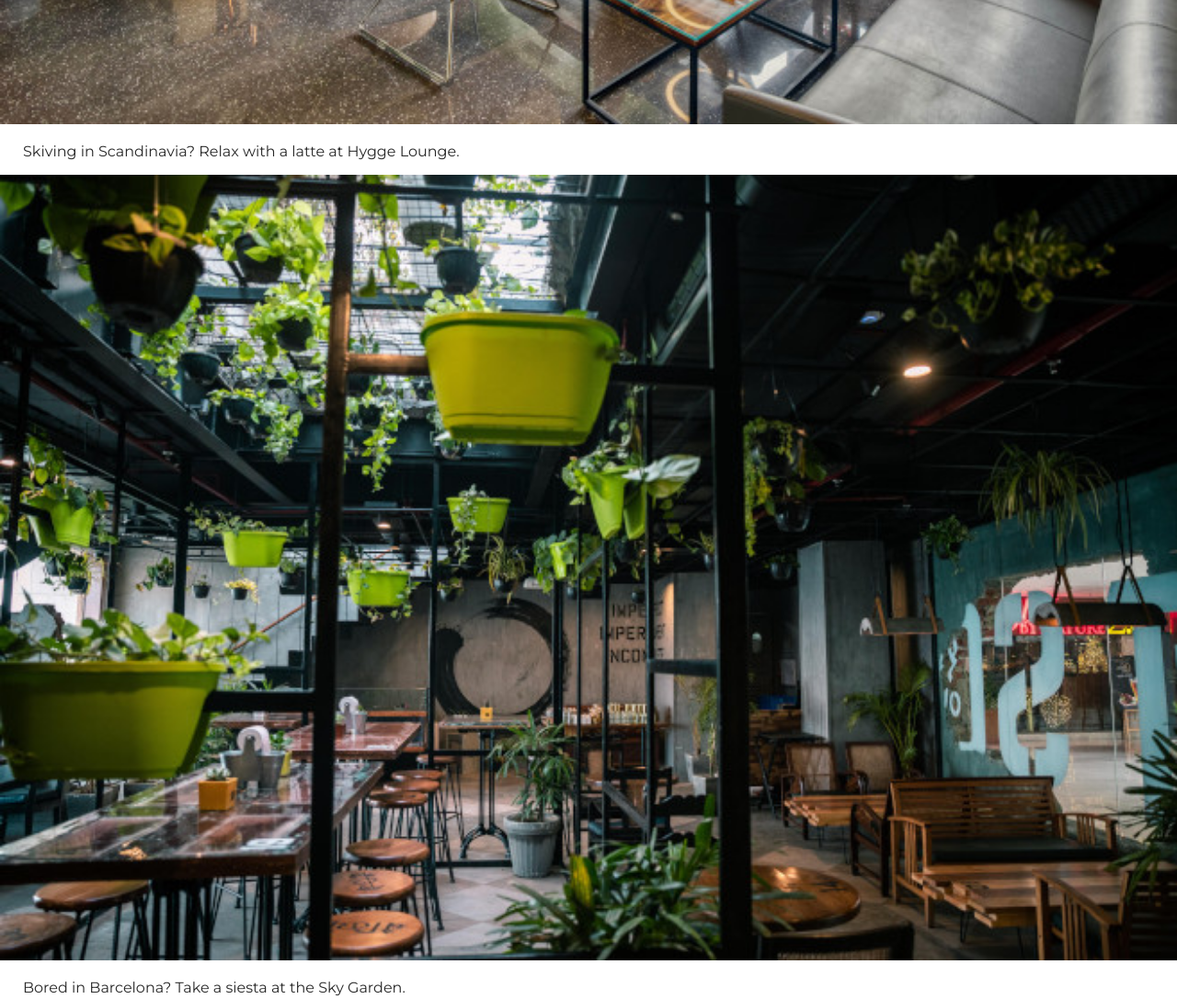
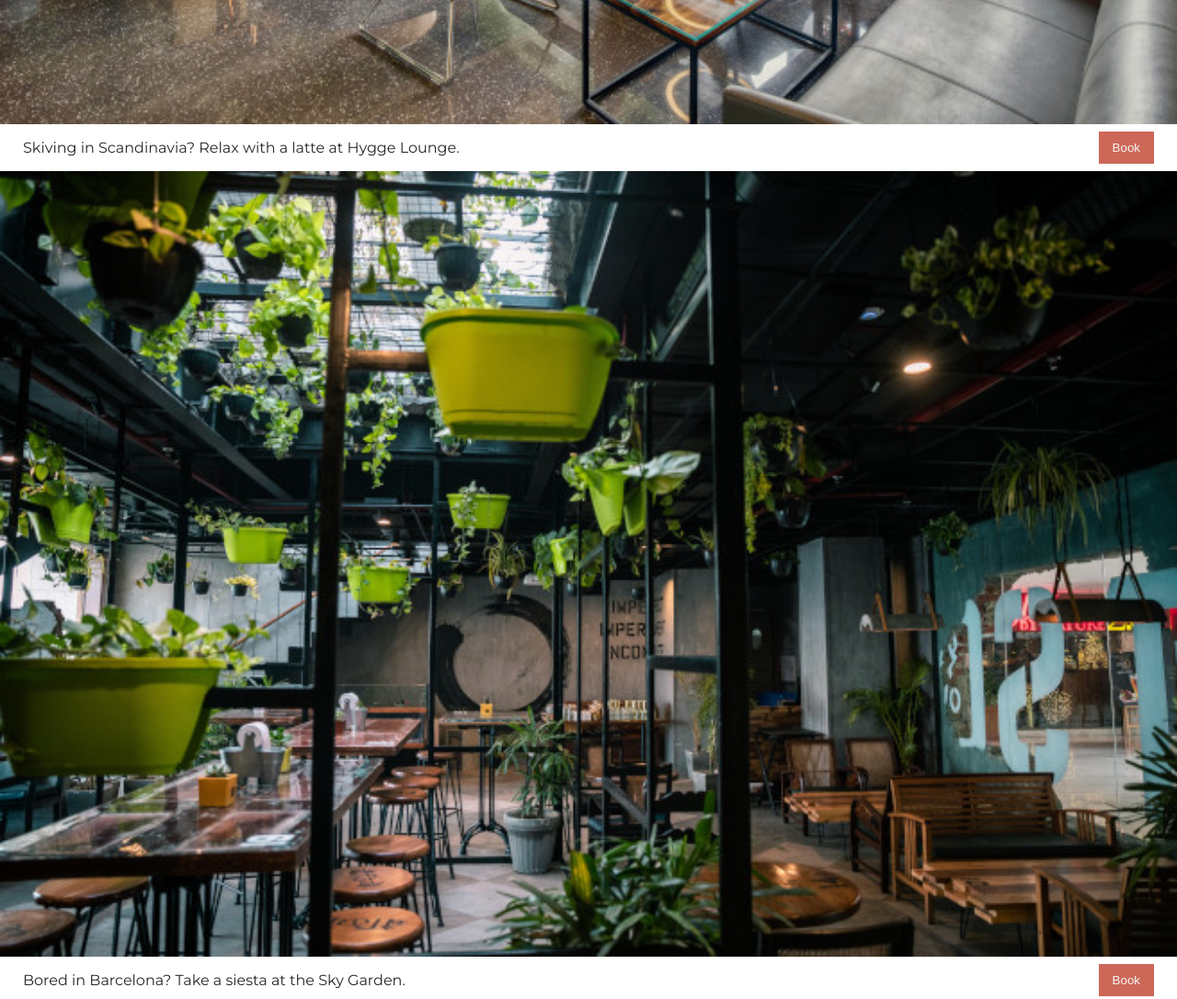
Before and after one commit to HacheGe60/coworking-space-site, a plain HTML site: page index.html in a window 1280 px wide. Shown: the part 900-1986 px from the top of the page at 92% size. Drawn offline with Linux system fonts and the light colour scheme.

Commit message:
Add buttons

```diff
--- a/index.css
+++ b/index.css
@@ -47,11 +47,16 @@ h1 {
 }
 
 .item-img {
+    display: block;
     width: 100%;
 }
 
 .caption {
-    margin: 0 25px
+    margin: 0 25px;
+    display: flex;
+    justify-content: space-between;
+    align-items: center;
+    gap: 20px;
 }
 
 .img-banner {
@@ -62,3 +67,11 @@ h1 {
     top: 0px;
     left: 0px;
 }
+
+button {
+    border: none;
+    background-color: #cd6858;
+    color: #f5f5f5;
+    padding: 10px 15px;
+    cursor: pointer;
+}
--- a/index.html
+++ b/index.html
@@ -36,6 +36,7 @@
                 </div>
                 <div class="caption">
                     <p>Skiving in Scandinavia? Relax with a latte at Hygge Lounge.</p>
+                    <button>Book</button>
                 </div>
             </section>
 
@@ -43,6 +44,7 @@
                 <img src="images/sky-garden.jpg" class="item-img" alt="A coworking space with plants">
                 <div class="caption">
                     <p>Bored in Barcelona? Take a siesta at the Sky Garden.</p>
+                    <button>Book</button>
                 </div>
             </section>
 
@@ -50,6 +52,7 @@
                 <img src="images/generator.jpg" class="item-img" alt="A comfortable coworking space">
                 <div class="caption">
                     <p>Relaxing in Rio? Take some downtime at the Generator Hub.</p>
+                    <button>Book</button>
                 </div>
             </section>
 
```
